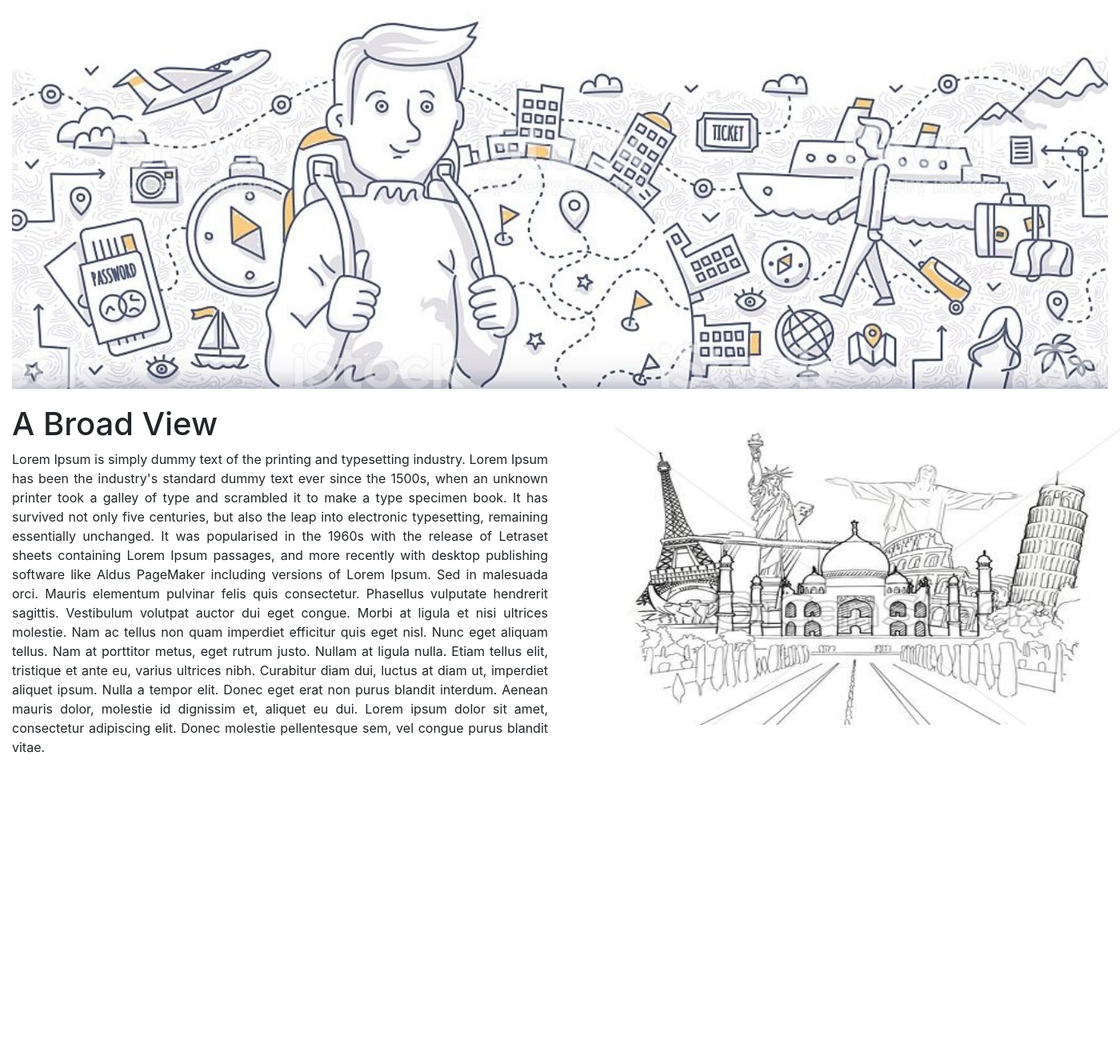
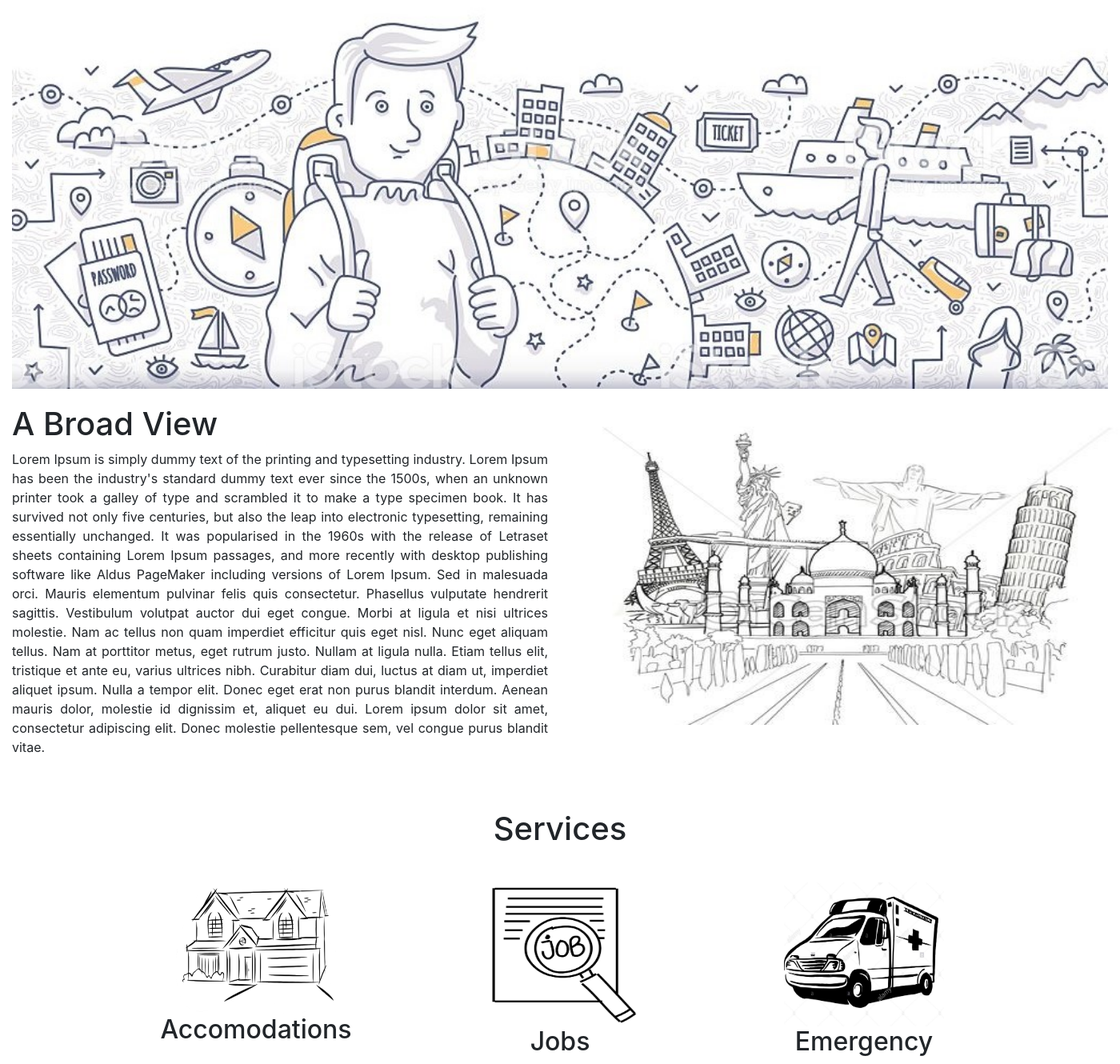
Before and after one commit to Rohit777/A-Broad-View, a PHP site: page / in a window 1400 px wide; the page is wider, and only the part inside the window is pictured. Shown: the part 231-1561 px from the top of that part at 80% size. Before the commit the page ends 1172 px from the top of that part, so only its background shows below. Run offline with PHP 8.4, Linux system fonts and the light colour scheme; some libraries are stand-ins or nearby versions.

Commit message:
intial updates

```diff
--- a/index.html
+++ b/index.html
@@ -16,13 +16,13 @@
                 <div class="border rounded-lg border-dark">
                     <ul class="nav nav-pills nav-fill">
                     <li class="nav-item">
-                        <a class="nav-link active" href="#"><i class="fas fa-home"></i> Home</a>
+                        <a class="nav-link active" href="#home"><i class="fas fa-home"></i> Home</a>
                     </li>
                     <li class="nav-item">
-                        <a class="nav-link" href="#"><i class="fas fa-comment"></i> About Us</a>
+                        <a class="nav-link" href="#about"><i class="fas fa-comment"></i> About Us</a>
                     </li>
                     <li class="nav-item">
-                        <a class="nav-link" href="#"><i class="fas fa-project-diagram"></i> Services</a>
+                        <a class="nav-link" href="#services"><i class="fas fa-project-diagram"></i> Services</a>
                     </li>
                     <li class="nav-item">
                         <a class="nav-link" href="#"><i class="fas fa-users"></i> Partners</a>
@@ -50,16 +50,33 @@
             <img src="/A-BROAD/images/large.png" alt="logo" width="50%" height="100%">
             <img src="/A-BROAD/images/home.jpg" alt="home image" width="100%" height="65%">
         </div>
-        <div class="row">
+        <div class="row" id="about" >
             <div class="col-6">
-        <div id="about" class="about">
+                <div  class="about">
                     <h1>A Broad View</h1>
                     <p style="text-align: justify;">Lorem Ipsum is simply dummy text of the printing and typesetting industry. Lorem Ipsum has been the industry's standard dummy text ever since the 1500s, when an unknown printer took a galley of type and scrambled it to make a type specimen book. It has survived not only five centuries, but also the leap into electronic typesetting, remaining essentially unchanged. It was popularised in the 1960s with the release of Letraset sheets containing Lorem Ipsum passages, and more recently with desktop publishing software like Aldus PageMaker including versions of Lorem Ipsum. Sed in malesuada orci. Mauris elementum pulvinar felis quis consectetur. Phasellus vulputate hendrerit sagittis. Vestibulum volutpat auctor dui eget congue. Morbi at ligula et nisi ultrices molestie. Nam ac tellus non quam imperdiet efficitur quis eget nisl. Nunc eget aliquam tellus. Nam at porttitor metus, eget rutrum justo. Nullam at ligula nulla. Etiam tellus elit, tristique et ante eu, varius ultrices nibh. Curabitur diam dui, luctus at diam ut, imperdiet aliquet ipsum. Nulla a tempor elit. Donec eget erat non purus blandit interdum. Aenean mauris dolor, molestie id dignissim et, aliquet eu dui. Lorem ipsum dolor sit amet, consectetur adipiscing elit. Donec molestie pellentesque sem, vel congue purus blandit vitae.</p>
                 </div>
             </div>
             <div class="col-6">
-            <div class="about container">
+                <div class="about">
                     <img src="/A-BROAD/images/about.jpg" alt="about image" height="400px" width="700px" >
+                </div>
+            </div>
+        </div>
+        <div id="services" class="container">
+            <h1>Services </h1>
+            <div class="row">
+                <div class="col-lg-4">
+                    <img src="/A-BROAD/images/accomodation.png" width="200px" height="200px">
+                    <h2>Accomodations</h2>
+                </div>
+                <div class="col-lg-4" style="margin-top: 35px;">
+                    <img src="/A-BROAD/images/job.png" width="200px" height="180px">
+                    <h2>Jobs</h2>
+                </div>
+                <div class="col-lg-4" style="margin-top: 35px;">
+                    <img src="/A-BROAD/images/emergency.jpg" width="200px" height="180px">
+                    <h2>Emergency</h2>
                 </div>
             </div>
         </div>
--- a/style/index.css
+++ b/style/index.css
@@ -34,3 +34,8 @@
 .about{
     padding-top: 3%;
 }
+
+#services{
+    padding-top: 50px;
+    text-align: center;
+}
```
Also changed, not shown: login.html (added, +12 -0 lines), images/accomodation.png (added), images/emergency.jpg (added), images/job.png (added). Lines whose indentation alone changed are shown as unchanged.
